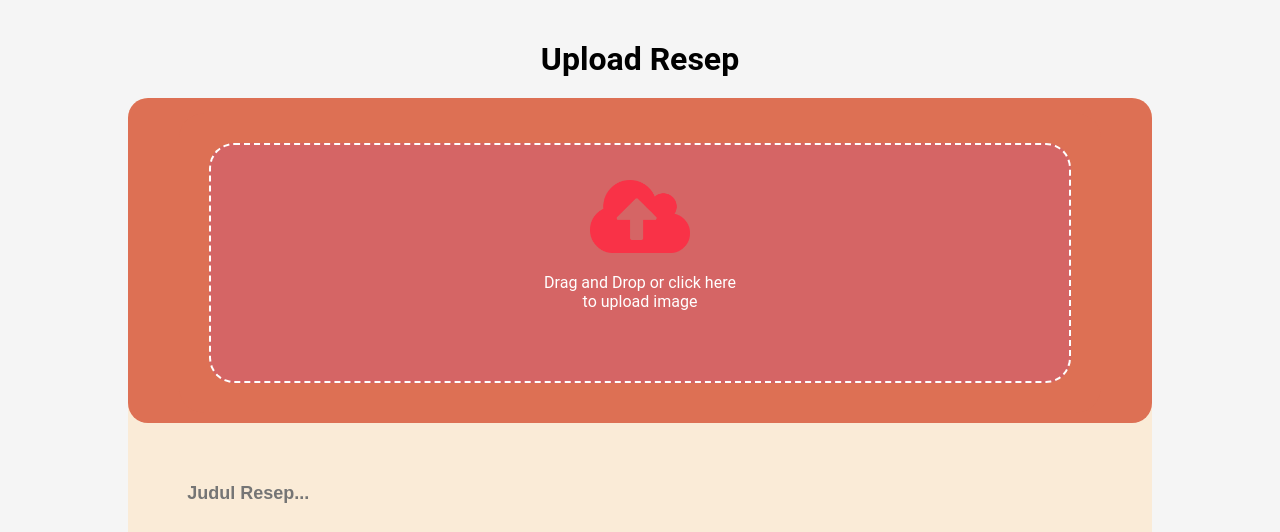
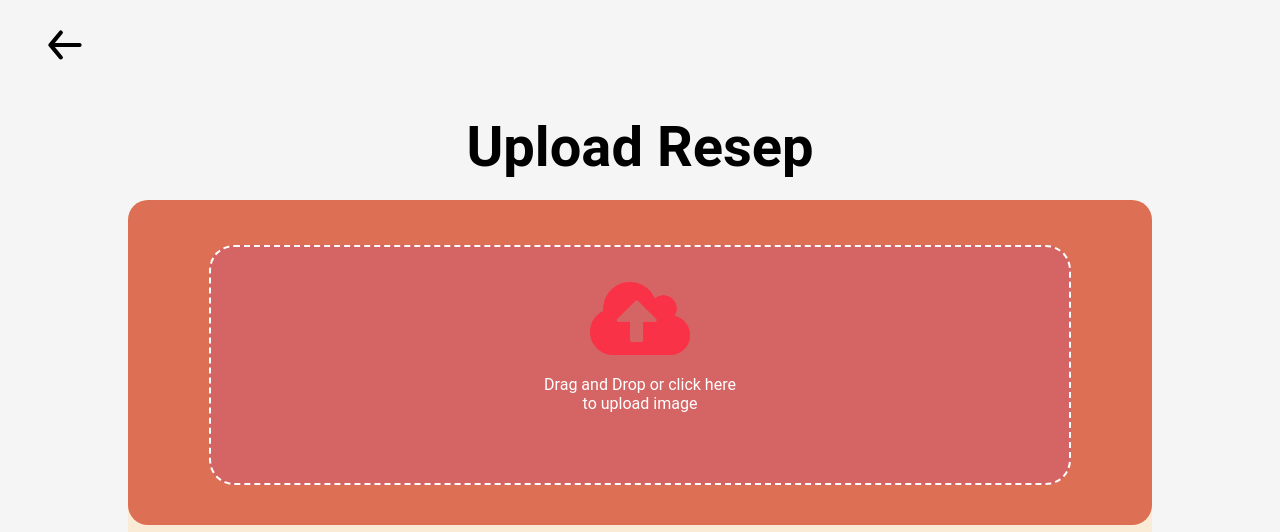
Before and after one commit to riyannnnnih/ProjectPAW_ResepKu, a PHP site: page /page/view/v_resepUpload.php in a window 1280 px wide. Shown: the top 532 px of the page. Run offline with PHP 8.4, Linux system fonts and the light colour scheme.

Commit message:
modified:   page/view/v_readResep.php 	modified:   page/view/v_resepList.php 	modified:   page/view/v_resepUpload.php 	modified:   styles/resep-card.css 	modified:   styles/resep-detail.css 	modified:   styles/style.css

```diff
--- a/page/view/v_readResep.php
+++ b/page/view/v_readResep.php
@@ -17,6 +17,7 @@
       <h1><?php echo $resep->Judul; ?></h1>
       <img src='../../images/<?php echo $resep->image; ?>' width='200'>
       <p>Oleh <?php echo $resep->Username ?></p>
+      <p id="time"><?php echo $resep->Waktu_penulisan ?></p>
       <h3>Bahan:</h3>
       <p><?php echo $resep->Bahan; ?></p>
       <h3>Langkah:</h3>
--- a/page/view/v_resepList.php
+++ b/page/view/v_resepList.php
@@ -25,7 +25,7 @@
       <a href="../controller/c_readResep.php?id=<?php echo $resep->Id_resep; ?>">
         <img src='../../images/<?php echo $resep->image; ?>' width='200'>
         <h1><?php echo $resep->Judul; ?></h1>
-        <h3>Oleh <?php echo $resep->Username ?></h3>
+        <p>Oleh <?php echo $resep->Username ?></p>
       </a>
     <?php endforeach; ?>
   </div>
--- a/page/view/v_resepUpload.php
+++ b/page/view/v_resepUpload.php
@@ -12,12 +12,13 @@
 </head>
 
 <body>
-  <nav>
 
-  </nav>
+  <a id="back" href="/ProjectPaw/ProjectPAW_ResepKu/page/view/v_resepList.php">
+    <img src="../../asset/arrow-back.svg">
+  </a>
   <div class="container-1">
     <div>
-      <h1>Upload Resep</h1>
+      <h1 id="upload-title">Upload Resep</h1>
     </div>
     <div class="container-2">
       <div class="img-container">
--- a/styles/resep-detail.css
+++ b/styles/resep-detail.css
@@ -55,3 +55,9 @@ body {
   padding: 8px;
   border-radius: 10px;
 }
+
+#time {
+  font-size: small;
+  font-weight: lighter;
+  margin-top: -10px;
+}
--- a/styles/style.css
+++ b/styles/style.css
@@ -128,3 +128,22 @@ label {
   width: 100%;
   height: fit-content;
 }
+
+#upload-title {
+  font-size: 3.5em !important;
+  font-weight: bold;
+  text-align: center;
+}
+
+#back {
+  display: block;
+  margin-left: 40px;
+  margin-top: 20px;
+  text-decoration: none;
+  color: #333;
+}
+
+#back img {
+  width: 50px;
+  height: 50px;
+}
```
Also changed, not shown: styles/resep-card.css (+9 -7 lines).
